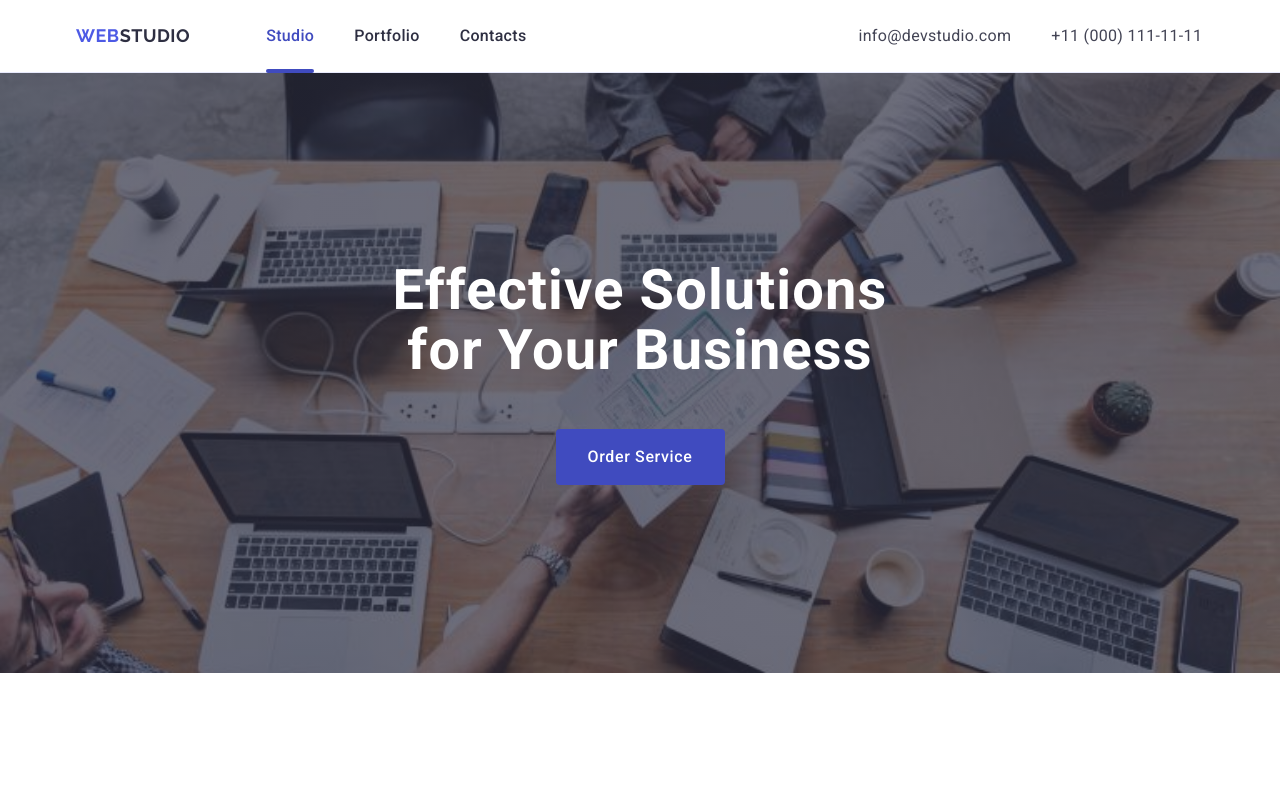
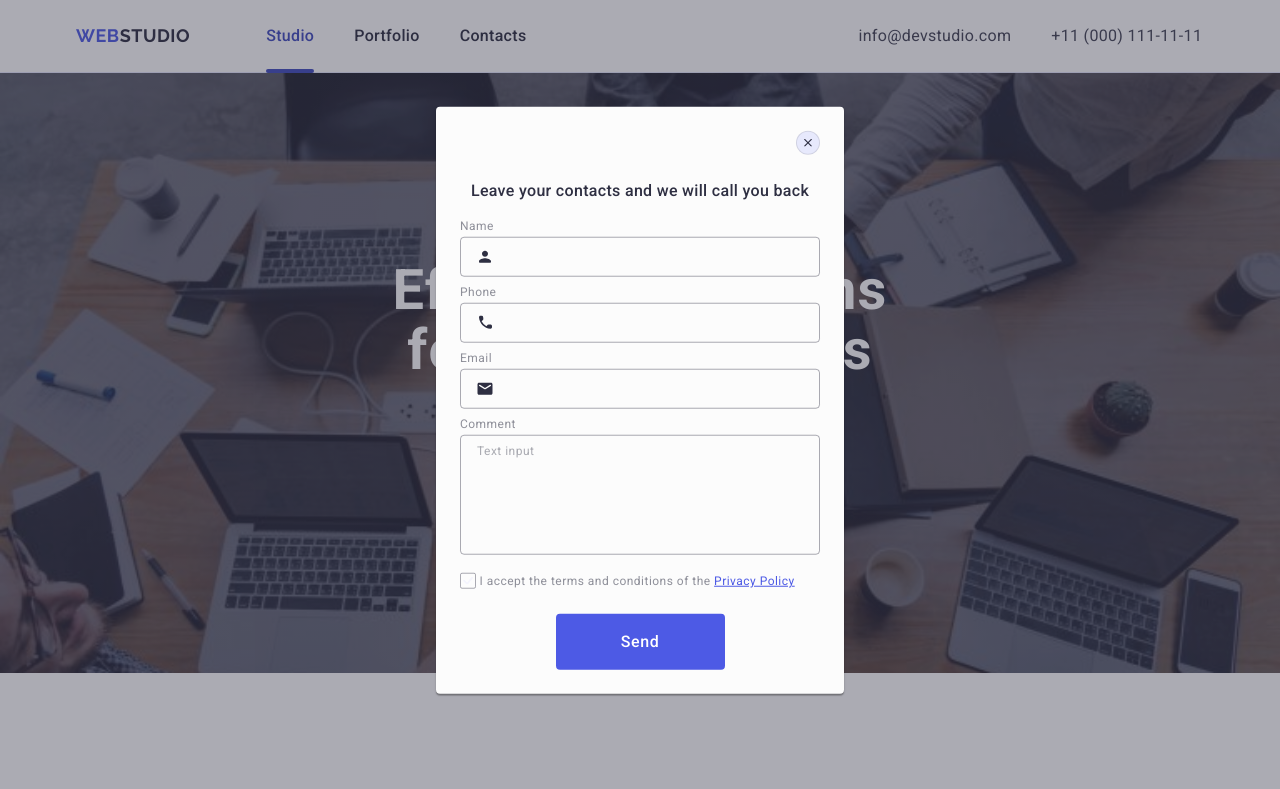
Before and after one commit to AskAfter/goit-markup-hw-06, a plain HTML site: page index.html in a window 1280 px wide. Both pictures are taken after a click on the button "Order Service". Shown: the top 789 px of the page. Drawn offline with nearby package versions, Linux system fonts and the light colour scheme.

Commit message:
add js for open and close modal

```diff
--- a/index.html
+++ b/index.html
@@ -3,7 +3,7 @@
   <head>
     <meta charset="UTF-8" />
     <meta name="viewport" content="width=device-width, initial-scale=1.0" />
-    <title>Document</title>
+    <title>WebStudio</title>
     <link
       rel="stylesheet"
       href="https://cdnjs.cloudflare.com/ajax/libs/modern-normalize/2.0.0/modern-normalize.min.css"
@@ -940,5 +940,6 @@
         </form>
       </div>
     </div>
+    <script src="./js/modal.js"></script>
   </body>
 </html>
--- /dev/null
+++ b/js/modal.js
@@ -0,0 +1,21 @@
+const btnOrder = document.querySelector('.hero-button');
+const modalThumb = document.querySelector('.modal-overlay');
+const btnClose = document.querySelector('.modal-close-button');
+
+const modalClasses = modalThumb.classList;
+
+btnOrder.addEventListener('click', addToggle);
+
+btnClose.addEventListener('click', addToggle);
+
+document.addEventListener('keydown', handleKeyPress);
+
+function addToggle() {
+  modalClasses.toggle('is-open');
+}
+
+function handleKeyPress(event) {
+  if (event.key === 'Escape' && modalClasses.contains('is-open')) {
+    addToggle();
+  }
+}
```
